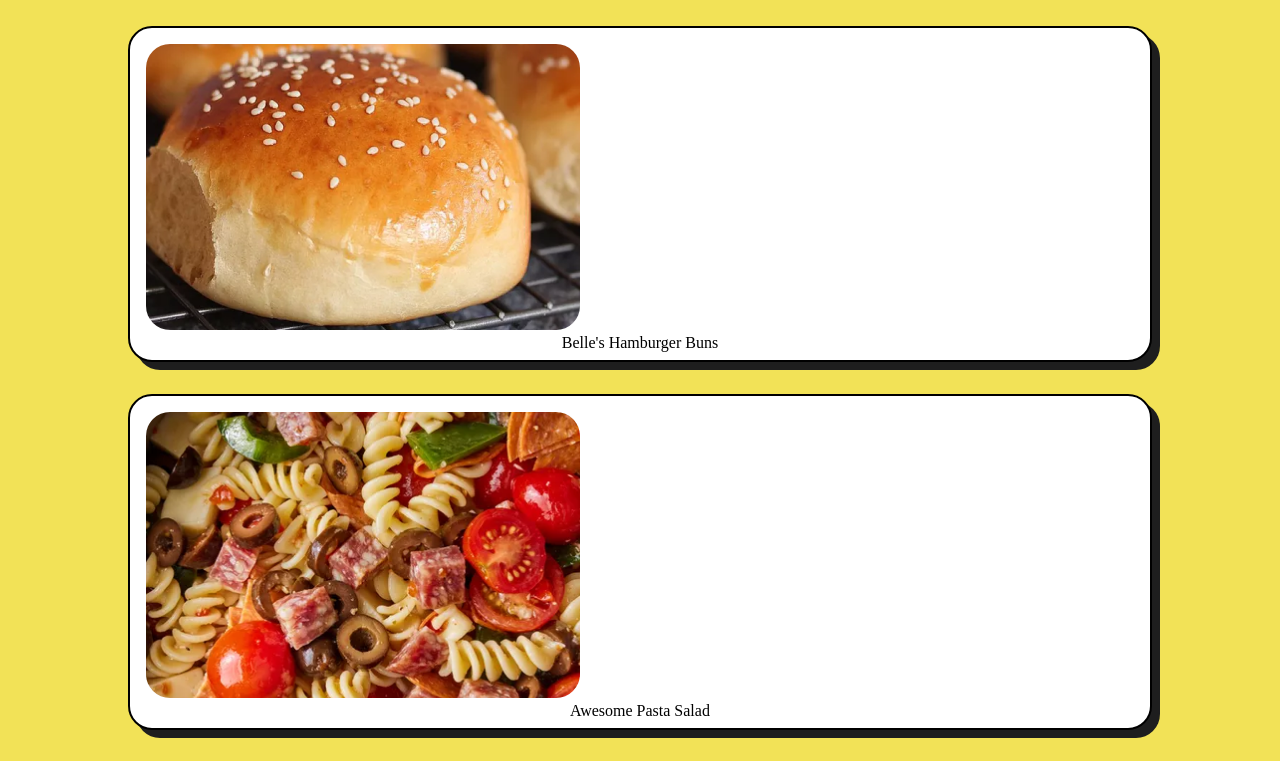
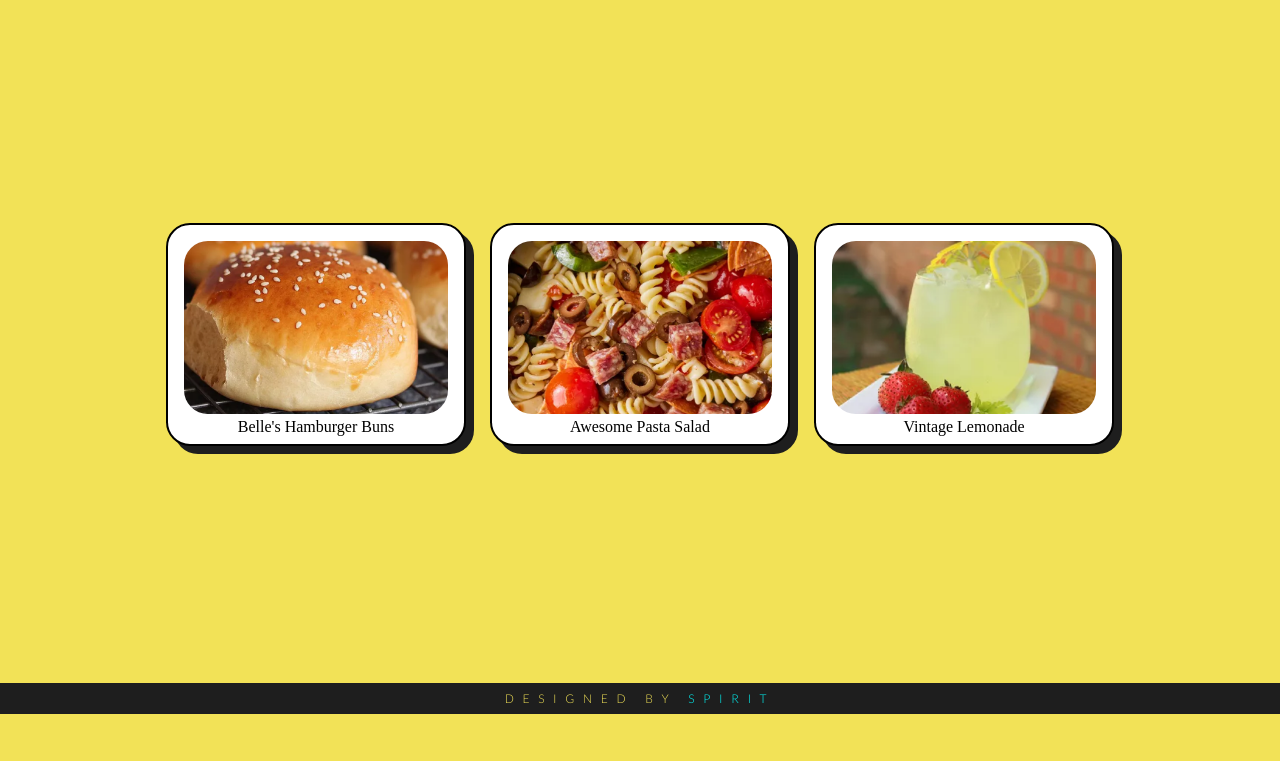
Before and after one commit to git-ritesh/odin-projects, a plain HTML site: page recipe-page/index.html in a window 1280 px wide. Shown: the part 86-847 px from the top of the page. After the commit the page ends 800 px from the top, so only its background shows below. Drawn offline with Linux system fonts and the light colour scheme; a web font is replaced by a local one.

```diff
--- a/recipe-page/style.css
+++ b/recipe-page/style.css
@@ -4,86 +4,91 @@
 }
 
 :root {
-    --clr-yellow: #F2E257;
-    --clr-black: #1E1E1E;
+  --clr-yellow: #f2e257;
+  --clr-black: #1e1e1e;
 }
 
 body {
-    margin: 0;
   background: var(--clr-yellow);
+  min-height: 100dvh;
+  flex-direction: column;
+  justify-content: space-between;
+}
+
+.flexbox {
+    display: flex;
 }
 
 img {
   max-width: 100%;
 }
 
-main, nav {
-    width: 80%;
+main,
+nav {
+  width: 90%;
   margin: 0 auto;
 }
 
 header {
   background: var(--clr-black);
-    padding-block: .625rem;
+  padding-block: 10px;
 }
 
 .logo {
-    display: flex;
   align-items: center;
 }
 .logo__img {
-    height: 3.75rem;
+  height: 60px;
 }
 .logo__text {
   font-family: "Slackey", serif;
   text-transform: uppercase;
-    font-size: 24px;
+  font-size: 1.5rem;
   color: var(--clr-yellow);
 }
 
 .card {
   font-family: "Spicy Rice", serif;
-    margin-block: 2rem 2.5rem;
-    display: flex;
-    flex-direction: column;
-    gap: 2rem;
+  margin-block: 32px 40px;
+  flex-wrap: wrap;
+  flex-direction: row;
+  justify-content: center;
+  gap: 24px;
+}
+.card__figure, .card__image {
+border-radius: 1.5rem;
 }
 .card__figure {
+  max-width: 300px;
   background: #fff;
-    padding: 16px 16px 8px 16px;
-    border-radius: 24px;
-    box-shadow: .5rem .5rem var(--clr-black);
-    border: 2px solid;
+  padding: 1rem 1rem .5rem 1rem;
+  box-shadow: 8px 8px var(--clr-black);
+  border: .125rem solid;
   transition: all 0.3s ease-in-out;
 }
+.card__caption {
+font-size: 1rem;
+text-align: center;
+}
 #burger:hover {
-    background: #F1A155;
+  background: #f1a155;
 }
 #pasta:hover {
   background: hsl(10, 100%, 75%);
 }
 #lemonade:hover {
-    background: #CDD18E;
-}
-
-.card__image {
-    border-radius: 1.5rem;
-}
-.card__caption {
-    font-size: 16px;
-    text-align: center;
+  background: #cdd18e;
 }
 
 footer {
-    font-family: "Lato",serif;
+  font-family: "Lato", serif;
   font-size: .75rem;
-    letter-spacing: 8.64px;
+  letter-spacing: .54rem;
   background: var(--clr-black);
   text-align: center;
-    padding: .5rem;
+  padding: 8px;
   color: var(--clr-yellow);
 }
-
 footer > a {
   color: cyan;
   text-decoration: none;
```
Lines whose indentation alone changed are shown as unchanged.
